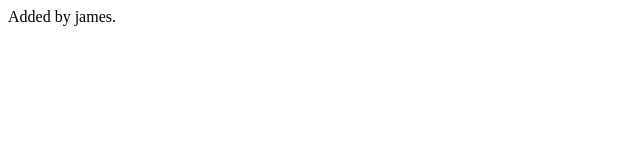
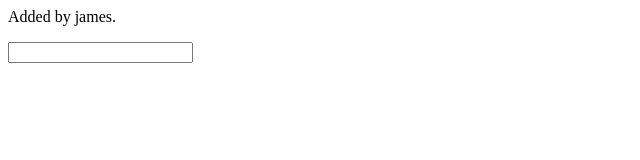
Before and after one commit to AaronPizzo/starting, a plain HTML site: page index.html in a window 1280 px wide. Shown: the whole page, without its empty margins (0-640 px from the left). Drawn offline with Linux system fonts and the light colour scheme.

Commit message:
added this

```diff
--- a/index.html
+++ b/index.html
@@ -1,3 +1,4 @@
 <html>
     <p>Added by james.</p>
 </html>
+<input>
```
